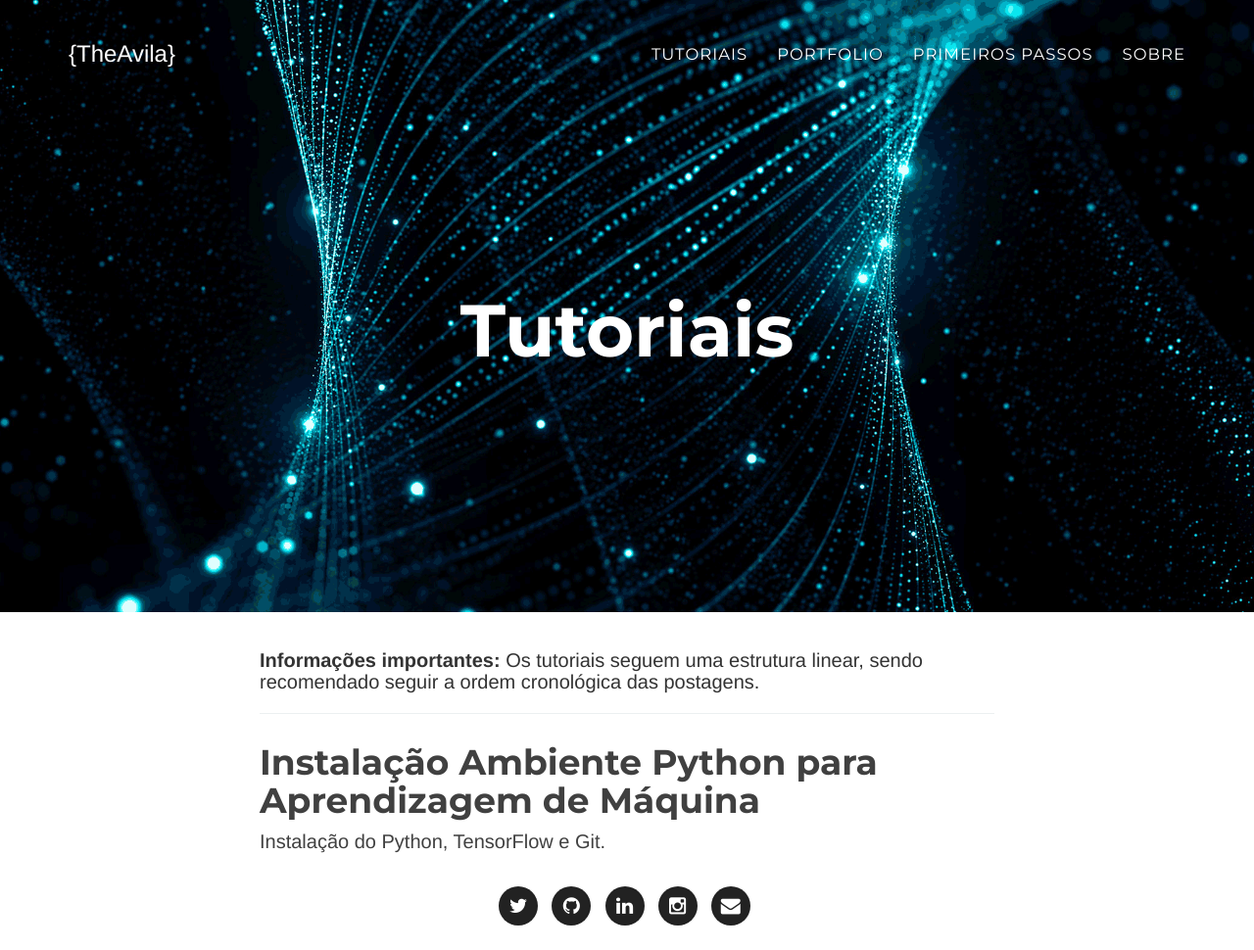
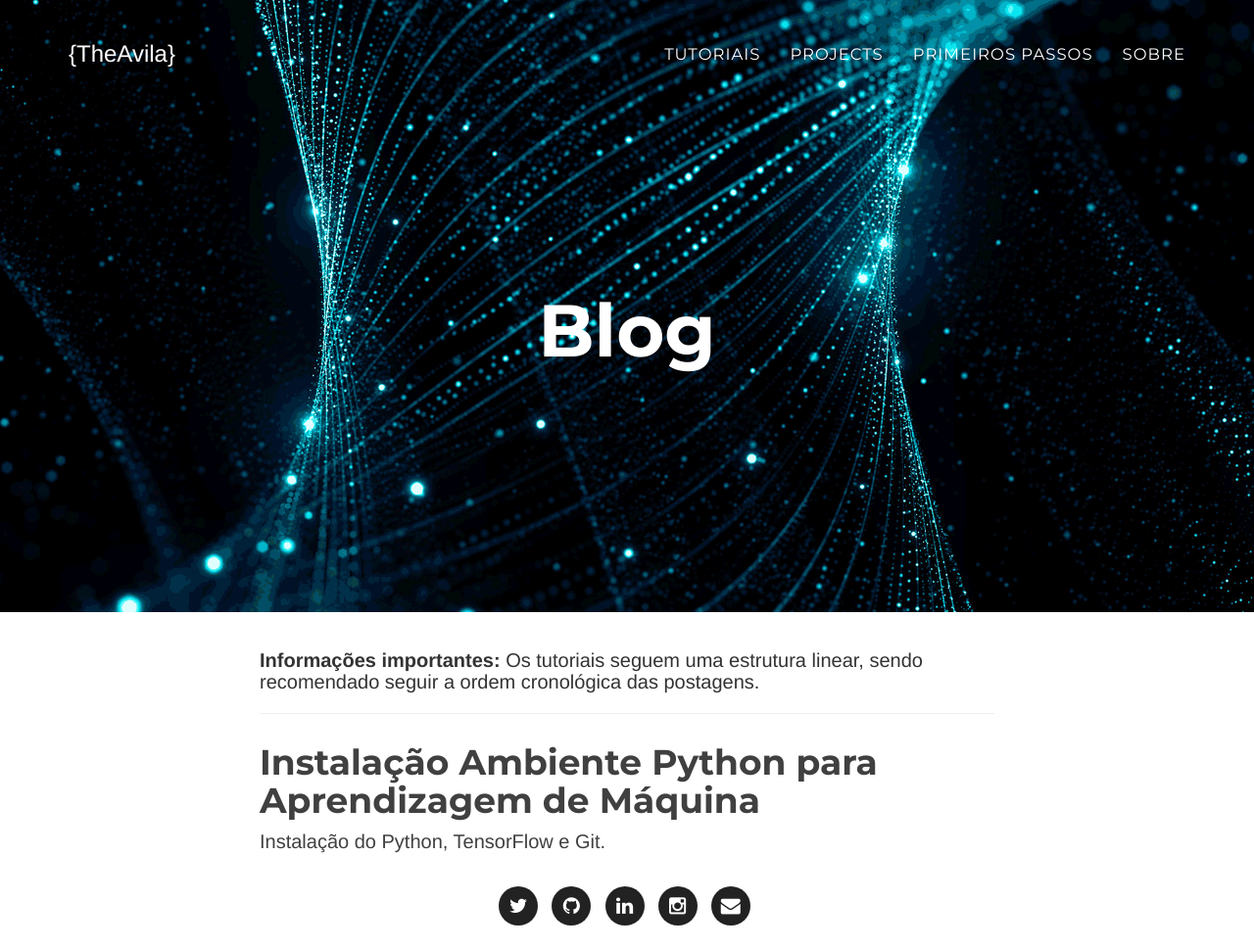
Before and after one commit to VisaLisa/visalisa.github.io, a Jekyll site: the page built from blog.html, in a window 1280 px wide and 970 px high. Shown: the whole window at 98% size. Built offline with Jekyll 4.4.1, drawn with Linux system fonts in a browser that asks for light colours; some web fonts are replaced.

Commit message:
updating naming

```diff
--- a/_includes/nav.html
+++ b/_includes/nav.html
@@ -23,7 +23,7 @@
                         <a class="page-scroll" href="/tutoriais/">Tutoriais</a>
                     </li>
                     <li>
-                        <a class="page-scroll" href="/portfolio/">Portfolio</a>
+                        <a class="page-scroll" href="/projects/">Projects</a>
                     </li>
                     <li>
                         <a class="page-scroll" href="/primeirosPassos/">Primeiros Passos</a>
--- a/tutoriais.html
+++ b/blog.html
@@ -1,6 +1,6 @@
 ---
 layout: page
-title: "Tutoriais"
+title: "Blog"
 ---
 
 <div style="margin-top: 5%"><h3 class="post-subtitle" style="font-weight: 300; font-size:20px; font-family: Helvetica;">
--- a/portfolio.html
+++ b/projects.html
@@ -1,6 +1,6 @@
 ---
 layout: default
-title: "Portfolio"
+title: "Projects"
 ---
 
 {% include portfolio_grid.html %}
```
Also changed, not shown: about.html (renamed from sobre.html), process.html (renamed from primeirosPassos.html).
